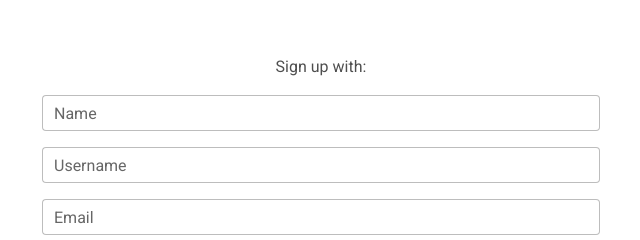
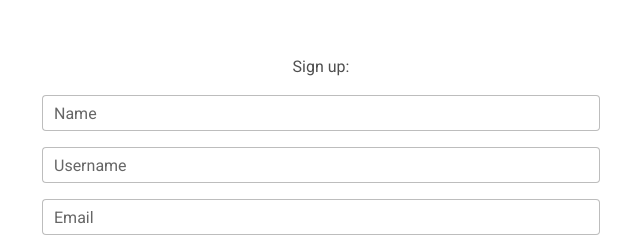
Before and after one commit to pythonprogrammer001/signup, a plain HTML site: page index.html in a window 1280 px wide. Shown: the part 149-389 px from the top of the page, 319-959 px from the left. Drawn offline with Linux system fonts and the light colour scheme.

Commit message:
Update index.html

```diff
--- a/index.html
+++ b/index.html
@@ -32,7 +32,7 @@
                             <div class="tab-pane fade show active" id="pills-login" role="tabpanel" aria-labelledby="tab-login">
                                 <form>
                                     <div class="text-center mb-3">
-                                        <p>Sign up with:</p>
+                                        <p>Sign up:</p>
 
                                     </div>
 
```
